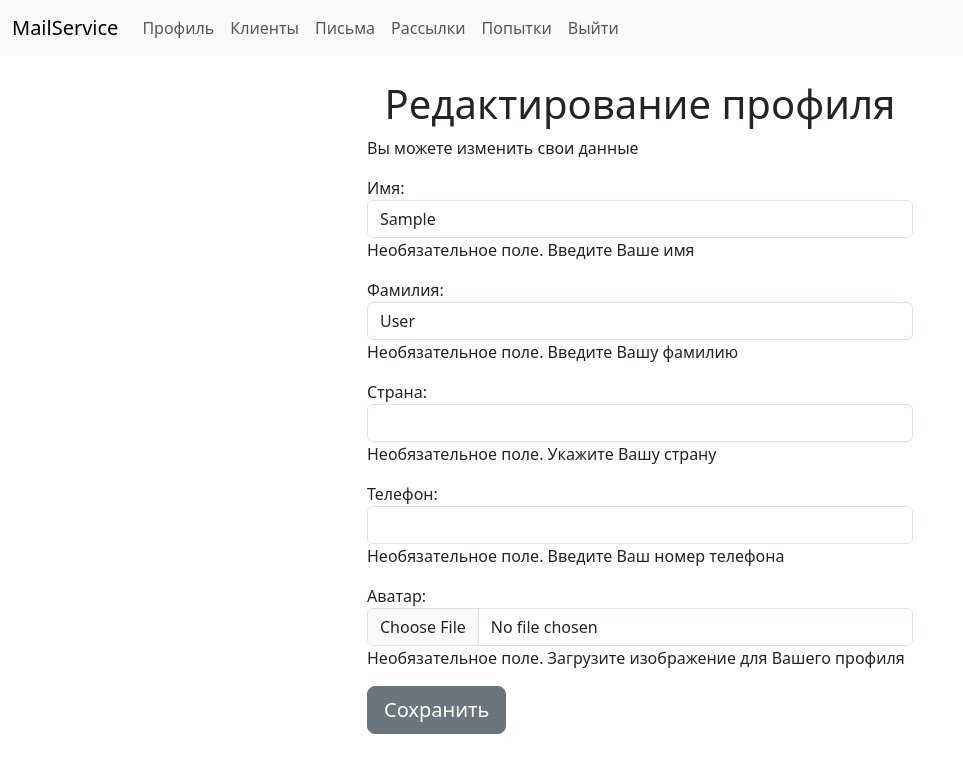
After one commit to Rayour/MailService, a Django app: page /edit/ in a window 1280 px wide. The commit adds this page. Shown: the top 773 px of the page, without its empty margins (0-963 px from the left). Run offline with Django 5.2, Linux system fonts and the light colour scheme; the visitor is signed in with stand-in values (Sample User, id 1); parts of the project's set-up code (start-up, migrations or seed data) failed here and were passed over; some libraries are stand-ins or nearby versions.

Commit message:
add profile and adapt menu

```diff
--- a/config/urls.py
+++ b/config/urls.py
@@ -16,9 +16,14 @@
 """
 from django.contrib import admin
 from django.urls import path, include
+from . import settings
+from django.conf.urls.static import static
 
 urlpatterns = [
     path('admin/', admin.site.urls),
-    path('', include('mail.urls', namespace='mail')),
-    path('users/', include('users.urls', namespace='users')),
+    path('mail', include('mail.urls', namespace='mail')),
+    path('', include('users.urls', namespace='users')),
 ]
+
+if settings.DEBUG:
+    urlpatterns += static(settings.MEDIA_URL, document_root=settings.MEDIA_ROOT)
--- a/templates/base.html
+++ b/templates/base.html
@@ -9,14 +9,15 @@
 <body>
     <nav class="navbar navbar-expand-lg bg-body-tertiary">
         <div class="container-fluid">
-            <a class="navbar-brand" href="#">MailService</a>
+            <a class="navbar-brand" href="/">MailService</a>
             <button class="navbar-toggler" type="button" data-bs-toggle="collapse" data-bs-target="#navbarNav" aria-controls="navbarNav" aria-expanded="false" aria-label="Toggle navigation">
                 <span class="navbar-toggler-icon"></span>
             </button>
             <div class="collapse navbar-collapse" id="navbarNav">
                 <ul class="navbar-nav">
+                    {% if user.is_authenticated %}
                     <li class="nav-item">
-                        <a class="nav-link" href="#">Профиль</a>
+                        <a class="nav-link" href="{% url 'users:profile' %}">Профиль</a>
                     </li>
                     <li class="nav-item">
                         <a class="nav-link" href="#">Клиенты</a>
@@ -30,18 +31,18 @@
                     <li class="nav-item">
                         <a class="nav-link" href="#">Попытки</a>
                     </li>
+                    <form method="post" action="{% url 'users:logout' %}" style="display: inline;">
+                        {% csrf_token %}
+                        <button type="submit" class="btn nav-link">Выйти</button>
+                    </form>
+                    {% else %}
                     <li class="nav-item">
-                        <a class="nav-link" href="#">Статистика</a>
+                        <a class="nav-link" href="{% url 'users:register' %}">Регистрация</a>
                     </li>
                     <li class="nav-item">
-                        <a class="nav-link" href="#">Регистрация</a>
+                        <a class="nav-link" href="{% url 'users:login' %}">Войти</a>
                     </li>
-                    <li class="nav-item">
-                        <a class="nav-link" href="#">Войти</a>
-                    </li>
-                    <li class="nav-item">
-                        <a class="nav-link" href="#">Выход</a>
-                    </li>
+                    {% endif %}
                 </ul>
             </div>
         </div>
--- /dev/null
+++ b/templates/edit_profile.html
@@ -0,0 +1,22 @@
+{% extends 'base.html' %}
+
+{% block title %}Редактирование профиля{% endblock %}
+
+{% block page_title %}
+Редактирование профиля
+{% endblock %}
+
+{% block content %}
+<div class="row text-start">
+    <div class="col-lg-6 col-md-8 col-s-12 mx-auto">
+        <div class="mb-4">
+            <p>Вы можете изменить свои данные</p>
+            <form method="post" class="form-floating">
+                {% csrf_token %}
+                {{ form.as_p }}
+                <button type="submit" class="btn btn-lg btn-block btn-secondary">Сохранить</button>
+            </form>
+        </div>
+    </div>
+</div>
+{% endblock %}
--- a/users/urls.py
+++ b/users/urls.py
@@ -1,9 +1,9 @@
 from django.contrib import admin
-from django.contrib.auth.views import LoginView
+from django.contrib.auth.views import LoginView, LogoutView
 from django.urls import path, include
 from users.apps import UsersConfig
 
-from .views import CustomUserCreateView, CustomUserEmailConfirm, CustomUserLoginView
+from .views import CustomUserCreateView, CustomUserEmailConfirm, CustomUserLoginView, CustomUserDetailView, CustomUserUpdateView
 
 app_name = UsersConfig.name
 
@@ -11,4 +11,7 @@
     path('register/', CustomUserCreateView.as_view(), name='register'),
     path('login/', CustomUserLoginView.as_view(template_name='login.html'), name='login'),
     path('mail_confirm/', CustomUserEmailConfirm.as_view(), name='mail_confirm'),
+    path('profile/', CustomUserDetailView.as_view(), name='profile'),
+    path('edit/', CustomUserUpdateView.as_view(), name='edit_profile'),
+    path('logout/', LogoutView.as_view(next_page='users:login'), name='logout'),
 ]
--- a/users/views.py
+++ b/users/views.py
@@ -5,10 +5,10 @@
 from django.contrib.auth.models import Group
 from django.contrib.auth.views import LoginView
 from django.core.mail import send_mail
-from django.http import HttpResponseRedirect
 from django.shortcuts import render
 from django.urls import reverse_lazy
-from django.views.generic import CreateView, UpdateView, DetailView, View
+from django.views.generic import DetailView, View
+from django.views.generic.edit import CreateView, UpdateView
 
 from config.settings import DEFAULT_FROM_EMAIL, HOST_NAME
 
```
Also changed, not shown: templates/profile.html (added, +35 -0 lines).
